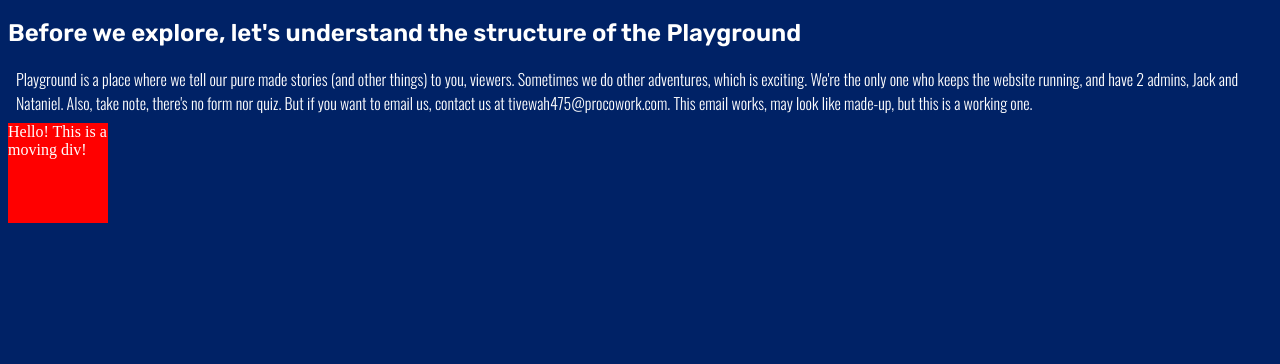
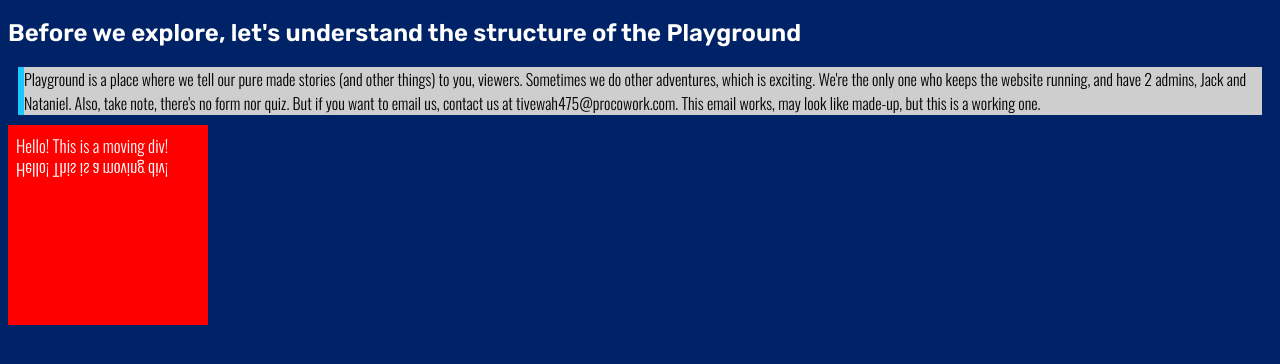
Before and after one commit to TheRobotCodingMan/theplayground, a plain HTML site: page index.html in a window 1280 px wide. Shown: the part 62-426 px from the top of the page. Drawn offline with nearby package versions, Linux system fonts and the light colour scheme.

Commit message:
Update index.css

```diff
--- a/index.css
+++ b/index.css
@@ -2,30 +2,49 @@ body {
   background-color: #002266;
   color: white;
 }
-h1, h2{
+
+h1,
+h2 {
   font-family: 'Rubik', sans-serif;
 }
-.sp {
+
+p {
   font-family: 'Oswald', sans-serif;
-margin: 14px;
+  margin: 10px;
   border-left: 6px solid #1ac9ff;
   background-color: #cecece;
   color: black;
 }
-div {
-width: 100px;
-height: 100px;
+
+.divp{
+  width: 200px;
+  height: 200px;
   background-color: red;
   transition: width 2s, height 2s, transform 2s;
 }
-div:hover {
-width: 300px;
-height: 300px;
+
+#divp1:hover {
+  width: 500px;
+  height: 500px;
   transform: rotate(180deg);
 }
-p {
+.main {
+  display: inline-flex;
+}
+
+.box {
+  font-size: 17px;
+  color: white;
   font-family: 'Oswald', sans-serif;
   border: none;
   margin: 8px;
+}
+
+#box1::after {
+  content: "Hello! This is a moving div!";
+  display: flex;
+  transform: rotateX(180deg);
+  background-image: linear-gradient(180deg, rgba(255, 255, 255, .0) 10%, rgba(255, 255, 255, .5));
+  -webkit-background-clip: text;
   color: white;
 }
```
Lines whose indentation alone changed are shown as unchanged.
